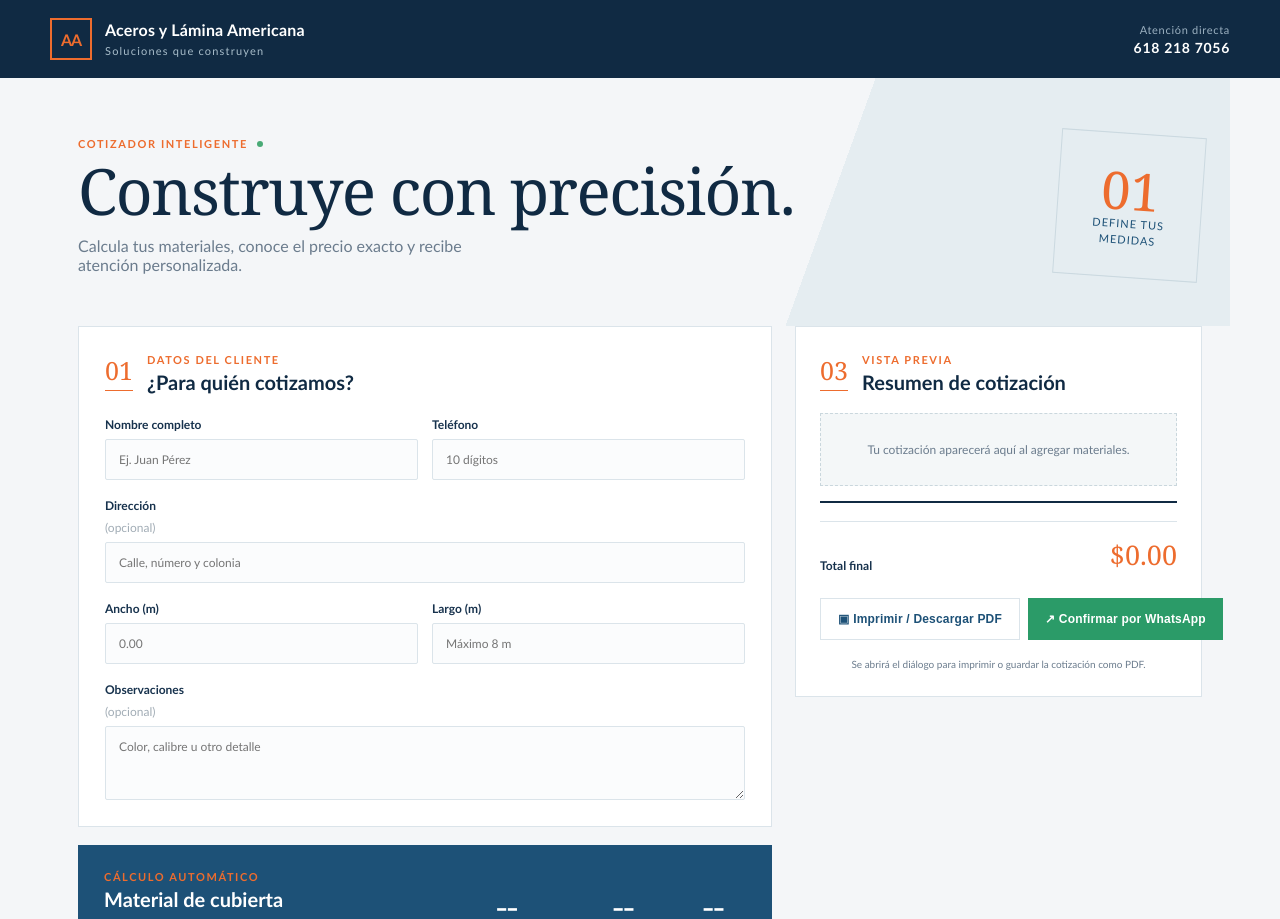
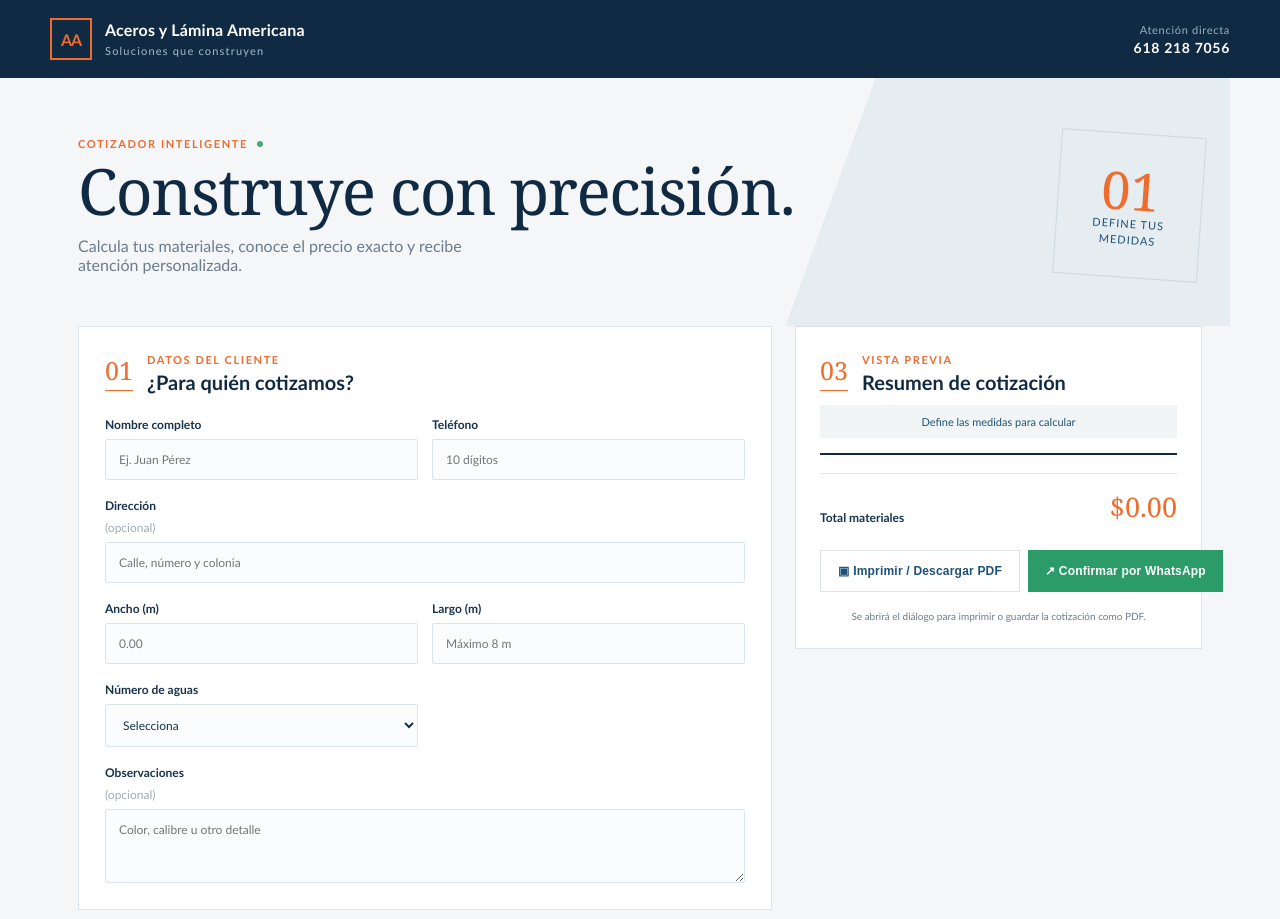
Before and after one commit to EDUARDOURIBEE/cotizador-inteligente, a React (Create React App) app: page / in a window 1280 px wide. Shown: the top 919 px of the page. Built offline with nearby package versions, Linux system fonts and the light colour scheme.

Commit message:
Actualización del cotizador

```diff
--- a/src/App.js
+++ b/src/App.js
@@ -48,7 +48,7 @@ const CotizacionContext = createContext(null);
 const money = (value) => `$${Number(value || 0).toLocaleString("es-MX", { minimumFractionDigits: 2 })}`;
 
 function CotizacionProvider({ children }) {
-  const [client, setClient] = useState({ name: "", phone: "", address: "", width: "", length: "", observations: "" });
+  const [client, setClient] = useState({ name: "", phone: "", address: "", width: "", length: "", waters: "", observations: "" });
   const [cart, setCart] = useState([]);
   const updateClient = (field, value) => setClient((current) => ({ ...current, [field]: value }));
   const addMaterial = (material, quantity) => {
@@ -60,16 +60,43 @@ function CotizacionProvider({ children }) {
     });
   };
   const removeMaterial = (id) => setCart((current) => current.filter((item) => item.id !== id));
-  const subtotal = cart.reduce((sum, item) => sum + item.price * item.quantity, 0);
-  const total = subtotal;
   const dimensions = useMemo(() => {
     const width = Number(client.width) || 0;
     const length = Number(client.length) || 0;
-    const rows = Math.ceil((width * 100) / 92);
-    const columns = Math.ceil(length / 8);
-    return { rows, columns, sheets: width && length ? rows * columns : 0 };
-  }, [client.width, client.length]);
-  return <CotizacionContext.Provider value={{ client, updateClient, cart, addMaterial, removeMaterial, subtotal, total, dimensions }}>{children}</CotizacionContext.Provider>;
+    const waters = Number(client.waters) || 0;
+    const sheetsPerRow = Math.ceil((width * 100) / 92);
+    const rowsPerColumn = Math.ceil(length / 8);
+    const baseSheets = width && length ? sheetsPerRow * rowsPerColumn : 0;
+    const sheets = baseSheets * waters;
+    const polines = waters ? Math.ceil(length / 1.5) * waters : 0;
+    const ptr = waters ? Math.ceil(width / 2) * waters : 0;
+    const channels = waters ? waters * 2 : 0;
+    const screws = sheets * 12;
+    return { width, length, waters, sheetsPerRow, rowsPerColumn, baseSheets, sheets, polines, ptr, channels, screws };
+  }, [client.width, client.length, client.waters]);
+  const recommendations = useMemo(() => {
+    if (!dimensions.sheets) return [];
+    const sheetFeet = Math.min(dimensions.length, 8) * 3.28084;
+    const sheetPrice = 68 * sheetFeet;
+    const ridgePrice = 55 * dimensions.width * 3.28084;
+    const channelPrice = 55 * 3.28084;
+    const polinPrice = 750;
+    const ptrPrice = 660;
+    const screwPrice = 4;
+    return [
+      { id: "recommended-sheets", name: "LÁMINA COLOR 26", quantity: dimensions.sheets, measure: `${Math.min(dimensions.length, 8).toFixed(2)} m`, price: sheetPrice, unit: "pieza" },
+      { id: "recommended-ridges", name: "CABALLETE COLOR", quantity: dimensions.waters, measure: `${dimensions.width.toFixed(2)} m`, price: ridgePrice, unit: "pieza" },
+      { id: "recommended-polines", name: "POLÍN 4 x 2 C.14", quantity: dimensions.polines, measure: dimensions.length <= 3 ? "3 m" : "6 m", price: polinPrice, unit: "pieza" },
+      { id: "recommended-ptr", name: "PTR 2 x 2 C.14", quantity: dimensions.ptr, measure: dimensions.width <= 2 ? "2 m" : "4 m", price: ptrPrice, unit: "pieza" },
+      { id: "recommended-channels", name: "CANAL COLOR", quantity: dimensions.channels, measure: "3 m", price: channelPrice, unit: "pieza" },
+      { id: "recommended-screws", name: "PIJAS VARIAS", quantity: dimensions.screws, measure: "3/4 a 3 in", price: screwPrice, unit: "pieza" },
+    ];
+  }, [dimensions]);
+  const recommendedSubtotal = recommendations.reduce((sum, item) => sum + item.price * item.quantity, 0);
+  const manualSubtotal = cart.reduce((sum, item) => sum + item.price * item.quantity, 0);
+  const subtotal = manualSubtotal + recommendedSubtotal;
+  const total = subtotal;
+  return <CotizacionContext.Provider value={{ client, updateClient, cart, addMaterial, removeMaterial, subtotal, recommendedSubtotal, recommendations, total, dimensions }}>{children}</CotizacionContext.Provider>;
 }
 
 function FormularioCliente() {
@@ -80,6 +107,7 @@ function FormularioCliente() {
     <label className="wide">Dirección <span>(opcional)</span><input value={client.address} onChange={(e) => updateClient("address", e.target.value)} placeholder="Calle, número y colonia" /></label>
     <label>Ancho (m)<input required type="number" min="0.01" step="0.01" value={client.width} onChange={(e) => updateClient("width", e.target.value)} placeholder="0.00" /></label>
     <label>Largo (m)<input required type="number" min="0.01" max="8" step="0.01" value={client.length} onChange={(e) => updateClient("length", e.target.value)} placeholder="Máximo 8 m" /></label>
+    <label>Número de aguas<select required value={client.waters} onChange={(e) => updateClient("waters", e.target.value)}><option value="">Selecciona</option><option value="1">1 agua</option><option value="2">2 aguas</option><option value="3">3 aguas</option><option value="4">4 aguas</option></select></label>
     <label className="wide">Observaciones <span>(opcional)</span><textarea value={client.observations} onChange={(e) => updateClient("observations", e.target.value)} placeholder="Color, calibre u otro detalle"></textarea></label>
   </div></section>;
 }
@@ -99,28 +127,29 @@ function SelectorMateriales() {
 }
 
 function CalculadoraLaminas() {
-  const { client, dimensions } = useContext(CotizacionContext);
-  return <section className="sheet-calculator"><div><p className="eyebrow">Cálculo automático</p><h2>Material de cubierta</h2><p>Usamos láminas de 92 cm de ancho por hasta 8 m de largo.</p></div><div className="calculation"><div><strong>{dimensions.sheets || "--"}</strong><span>láminas necesarias</span></div><div><strong>{dimensions.rows || "--"}</strong><span>por fila</span></div><div><strong>{dimensions.columns || "--"}</strong><span>fila{dimensions.columns === 1 ? "" : "s"}</span></div></div>{client.width && client.length > 8 && <p className="error-text">El largo máximo permitido es de 8 m.</p>}</section>;
+  const { client, dimensions, recommendations } = useContext(CotizacionContext);
+  return <section className="sheet-calculator"><div><p className="eyebrow">Cálculo automático</p><h2>Materiales recomendados</h2><p>Calculado para {dimensions.waters || "--"} aguas, con láminas de hasta 8 m.</p></div><div className="calculation"><div><strong>{dimensions.sheets || "--"}</strong><span>láminas</span></div><div><strong>{dimensions.polines || "--"}</strong><span>polines</span></div><div><strong>{dimensions.ptr || "--"}</strong><span>PTR</span></div></div>{client.width && client.length > 8 && <p className="error-text">El largo máximo permitido es de 8 m.</p>}<div className="recommendation-table-wrap"><table className="recommendation-table"><thead><tr><th>Material</th><th>Cantidad</th><th>Medida sugerida</th><th>Precio unitario</th><th>Subtotal</th></tr></thead><tbody>{recommendations.length ? recommendations.map((item) => <tr key={item.id}><td>{item.name}</td><td>{item.quantity}</td><td>{item.measure}</td><td>{money(item.price)}</td><td>{money(item.price * item.quantity)}</td></tr>) : <tr><td colSpan="5">Ingresa ancho, largo y número de aguas para calcular.</td></tr>}</tbody></table></div></section>;
 }
 
 function ResumenCotizacion({ onPrint }) {
-  const { client, cart, removeMaterial, total, dimensions } = useContext(CotizacionContext);
+  const { client, cart, removeMaterial, recommendations, total, dimensions } = useContext(CotizacionContext);
   const sendWhatsApp = (event) => {
     event.preventDefault();
     if (!client.name || !client.phone || !client.width || !client.length || Number(client.length) > 8 || cart.length === 0) return;
-    const detail = cart.map((item) => `- ${item.name}${item.displayUnit ? ` (${item.displayUnit})` : ""}: ${item.quantity} x ${money(item.price)} = ${money(item.price * item.quantity)}`).join("\n");
-    const message = `Cotización de ${client.name}\nTeléfono: ${client.phone}\nDirección: ${client.address || "No indicada"}\nAncho x Largo: ${client.width}m x ${client.length}m\nTotal láminas necesarias: ${dimensions.sheets}\nDetalle de materiales:\n${detail}\nTotal: ${money(total)}\nObservaciones: ${client.observations || "Ninguna"}\nEnviar para confirmar pedido.`;
+    const manualDetail = cart.map((item) => `- ${item.name}${item.displayUnit ? ` (${item.displayUnit})` : ""}: ${item.quantity} x ${money(item.price)} = ${money(item.price * item.quantity)}`);
+    const recommendedDetail = recommendations.map((item) => `- ${item.name} (${item.measure}): ${item.quantity} x ${money(item.price)} = ${money(item.price * item.quantity)}`);
+    const message = `Cotización de ${client.name}\nTeléfono: ${client.phone}\nDirección: ${client.address || "No indicada"}\nAncho x Largo: ${client.width}m x ${client.length}m\nNúmero de aguas: ${client.waters}\nTotal láminas necesarias: ${dimensions.sheets}\nMateriales recomendados:\n${recommendedDetail.join("\n")}\nMateriales adicionales:\n${manualDetail.join("\n") || "Ninguno"}\nTotal: ${money(total)}\nObservaciones: ${client.observations || "Ninguna"}\nEnviar para confirmar pedido.`;
     window.open(`https://wa.me/${WHATSAPP_NUMBER}?text=${encodeURIComponent(message)}`, "_blank", "noopener,noreferrer");
   };
-  return <section className="panel summary-panel"><div className="section-heading"><span className="step">03</span><div><p className="eyebrow">Vista previa</p><h2>Resumen de cotización</h2></div></div>{cart.length === 0 ? <div className="empty-cart">Tu cotización aparecerá aquí al agregar materiales.</div> : <div className="cart-list">{cart.map((item) => <div className="cart-item" key={item.id}><div><strong>{item.name}</strong><span>{item.quantity} x {money(item.price)} {item.displayUnit || item.unit}</span></div><b>{money(item.price * item.quantity)}</b><button type="button" aria-label={`Quitar ${item.name}`} onClick={() => removeMaterial(item.id)}>×</button></div>)}</div>}<div className="totals"><div className="total"><span>Total final</span><strong>{money(total)}</strong></div></div><div className="summary-actions"><button className="button button-outline" type="button" onClick={onPrint}>▣ Imprimir / Descargar PDF</button><button className="button button-whatsapp" type="button" onClick={sendWhatsApp}>↗ Confirmar por WhatsApp</button></div><p className="whatsapp-note">Se abrirá el diálogo para imprimir o guardar la cotización como PDF.</p></section>;
+  return <section className="panel summary-panel"><div className="section-heading"><span className="step">03</span><div><p className="eyebrow">Vista previa</p><h2>Resumen de cotización</h2></div></div><div className="summary-water-info">{dimensions.waters ? `${dimensions.waters} aguas · ${dimensions.sheets} láminas · ${dimensions.screws} pijas` : "Define las medidas para calcular"}</div>{cart.length > 0 && <div className="cart-list">{cart.map((item) => <div className="cart-item" key={item.id}><div><strong>{item.name}</strong><span>{item.quantity} x {money(item.price)} {item.displayUnit || item.unit}</span></div><b>{money(item.price * item.quantity)}</b><button type="button" aria-label={`Quitar ${item.name}`} onClick={() => removeMaterial(item.id)}>×</button></div>)}</div>}<div className="totals"><div className="total"><span>Total materiales</span><strong>{money(total)}</strong></div></div><div className="summary-actions"><button className="button button-outline" type="button" onClick={onPrint}>▣ Imprimir / Descargar PDF</button><button className="button button-whatsapp" type="button" onClick={sendWhatsApp}>↗ Confirmar por WhatsApp</button></div><p className="whatsapp-note">Se abrirá el diálogo para imprimir o guardar la cotización como PDF.</p></section>;
 }
 
 function CotizacionPage() {
-  const { client, cart, total, dimensions } = useContext(CotizacionContext);
+  const { client, cart, recommendations, total, dimensions } = useContext(CotizacionContext);
   const componentRef = useRef(null);
   const print = useReactToPrint({ contentRef: componentRef, documentTitle: `Cotizacion-${client.name || "cliente"}` });
 
-  return <><main className="app-shell"><header className="topbar"><div className="brand-mark">AA</div><div><p className="brand-name">Aceros y Lámina Americana</p><span className="brand-caption">Soluciones que construyen</span></div><div className="header-contact"><span>Atención directa</span><strong>618 218 7056</strong></div></header><section className="hero"><div><p className="eyebrow">Cotizador inteligente <span className="live-dot"></span></p><h1>Construye con precisión.</h1><p>Calcula tus materiales, conoce el precio exacto y recibe atención personalizada.</p></div><div className="hero-badge"><span>01</span><small>Define tus<br />medidas</small></div></section><div className="layout"><div className="main-column"><FormularioCliente /><CalculadoraLaminas /><SelectorMateriales /></div><aside><ResumenCotizacion onPrint={print} /></aside></div><footer>ACEROS Y LÁMINA AMERICANA <span>·</span> Durango, México</footer></main><CotizacionPDF ref={componentRef} client={client} cart={cart} total={total} dimensions={dimensions} /></>;
+  return <><main className="app-shell"><header className="topbar"><div className="brand-mark">AA</div><div><p className="brand-name">Aceros y Lámina Americana</p><span className="brand-caption">Soluciones que construyen</span></div><div className="header-contact"><span>Atención directa</span><strong>618 218 7056</strong></div></header><section className="hero"><div><p className="eyebrow">Cotizador inteligente <span className="live-dot"></span></p><h1>Construye con precisión.</h1><p>Calcula tus materiales, conoce el precio exacto y recibe atención personalizada.</p></div><div className="hero-badge"><span>01</span><small>Define tus<br />medidas</small></div></section><div className="layout"><div className="main-column"><FormularioCliente /><CalculadoraLaminas /><SelectorMateriales /></div><aside><ResumenCotizacion onPrint={print} /></aside></div><footer>ACEROS Y LÁMINA AMERICANA <span>·</span> Durango, México</footer></main><CotizacionPDF ref={componentRef} client={client} cart={cart} recommendations={recommendations} total={total} dimensions={dimensions} /></>;
 }
 
 function App() {
--- a/src/CotizacionPDF.js
+++ b/src/CotizacionPDF.js
@@ -2,14 +2,14 @@ import React, { forwardRef } from "react";
 
 const wholeMoney = (value) => `$${Math.round(Number(value) || 0).toLocaleString("es-MX")}`;
 
-const CotizacionPDF = forwardRef(function CotizacionPDF({ client, cart, total, dimensions }, ref) {
+const CotizacionPDF = forwardRef(function CotizacionPDF({ client, cart, recommendations = [], total, dimensions }, ref) {
   const today = new Date().toLocaleDateString("es-MX").split("/");
 
   return (
     <section className="print-note cotizacion" ref={ref} aria-label="Cotización en formato de nota">
       <header className="pdf-header encabezado"><img src="/logo.jpeg" alt="Logotipo oficial" /><div><p>Su satisfacción es nuestro negocio</p></div><div className="pdf-contact"><span>Teléfono</span><strong>618 218 7056</strong></div></header>
-      <div className="pdf-meta"><div><strong>CLIENTE:</strong><span>{client.name || "No indicado"}</span></div><div><strong>DOMICILIO:</strong><span>{client.address || "No indicado"}</span></div><div><strong>TELÉFONO:</strong><span>{client.phone || "No indicado"}</span></div><div><strong>MEDIDAS:</strong><span>{client.width || "-"} m x {client.length || "-"} m ({dimensions.sheets || 0} láminas)</span></div><div><strong>FOLIO:</strong><span>{String(Date.now()).slice(-3)}</span></div><div><strong>FECHA:</strong><span>{today.join("/")}</span></div></div>
-      <table className="tabla-materiales"><thead><tr><th>Material</th><th>Medida / Calibre</th><th>Cantidad</th><th>Precio unitario</th><th>Subtotal</th></tr></thead><tbody>{cart.length ? cart.slice(0, 12).map((item) => <tr key={item.id}><td>{item.name}</td><td>{item.displayUnit || item.unit}</td><td>{item.quantity}</td><td>{wholeMoney(item.price)}</td><td>{wholeMoney(item.price * item.quantity)}</td></tr>) : <tr><td colSpan="5">No hay materiales seleccionados</td></tr>}{cart.length > 12 && <tr><td colSpan="5">+ {cart.length - 12} materiales más</td></tr>}</tbody></table>
+      <div className="pdf-meta"><div><strong>CLIENTE:</strong><span>{client.name || "No indicado"}</span></div><div><strong>DOMICILIO:</strong><span>{client.address || "No indicado"}</span></div><div><strong>TELÉFONO:</strong><span>{client.phone || "No indicado"}</span></div><div><strong>MEDIDAS:</strong><span>{client.width || "-"} m x {client.length || "-"} m · {client.waters || "-"} aguas · {dimensions.sheets || 0} láminas</span></div><div><strong>FOLIO:</strong><span>{String(Date.now()).slice(-3)}</span></div><div><strong>FECHA:</strong><span>{today.join("/")}</span></div></div>
+      <table className="tabla-materiales"><thead><tr><th>Material</th><th>Medida / Calibre</th><th>Cantidad</th><th>Precio unitario</th><th>Subtotal</th></tr></thead><tbody>{[...recommendations, ...cart].slice(0, 12).map((item) => <tr key={item.id}><td>{item.name}</td><td>{item.measure || item.displayUnit || item.unit}</td><td>{item.quantity}</td><td>{wholeMoney(item.price)}</td><td>{wholeMoney(item.price * item.quantity)}</td></tr>)}{recommendations.length + cart.length === 0 && <tr><td colSpan="5">No hay materiales seleccionados</td></tr>}{recommendations.length + cart.length > 12 && <tr><td colSpan="5">+ {recommendations.length + cart.length - 12} materiales más</td></tr>}</tbody></table>
       <section className="pdf-observations"><strong>OBSERVACIONES</strong><p>{client.observations || "Sin observaciones"}</p></section><section className="pdf-totals total"><div className="pdf-grand-total"><span>Total</span><strong>{wholeMoney(total)}</strong></div></section><footer className="pdf-footer">Gracias por su preferencia</footer>
     </section>
   );
```
Also changed, not shown: src/App.css.
